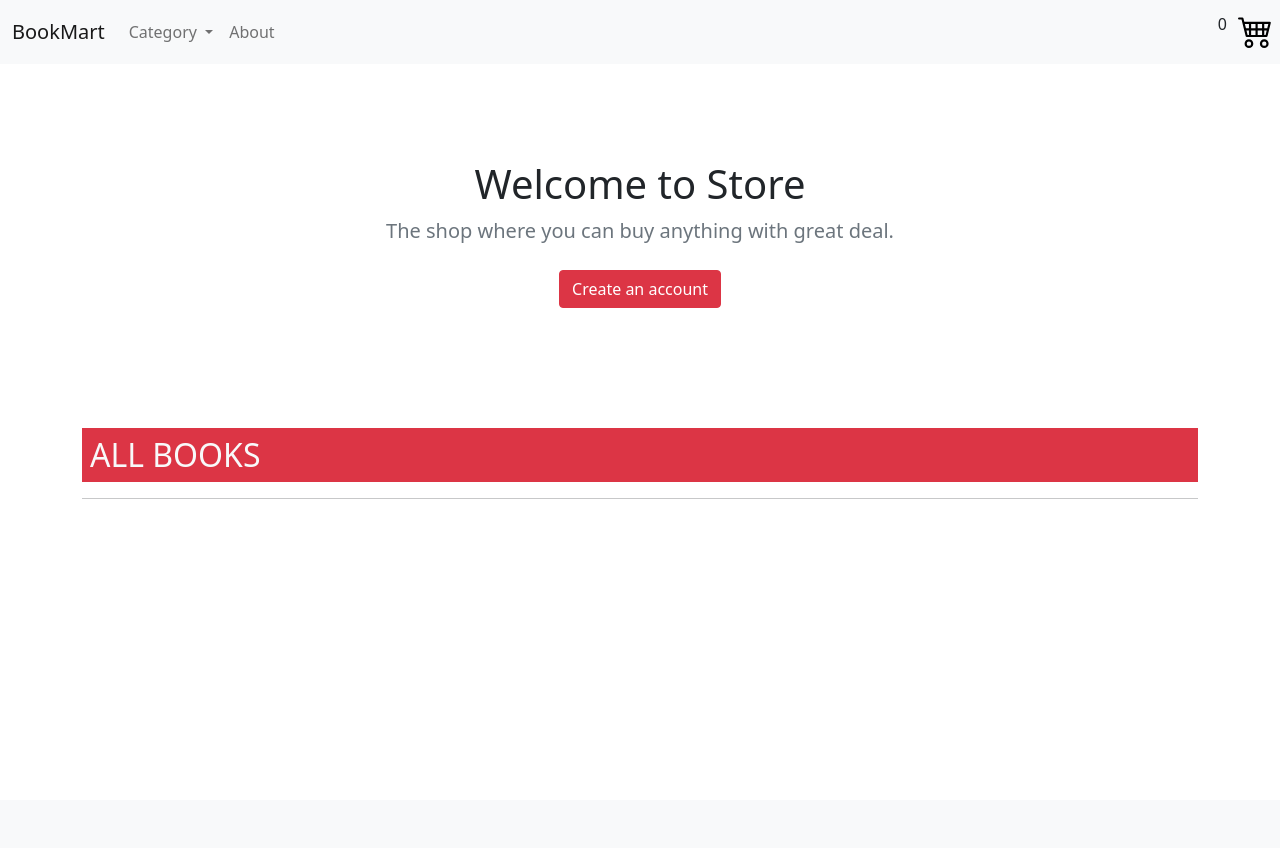
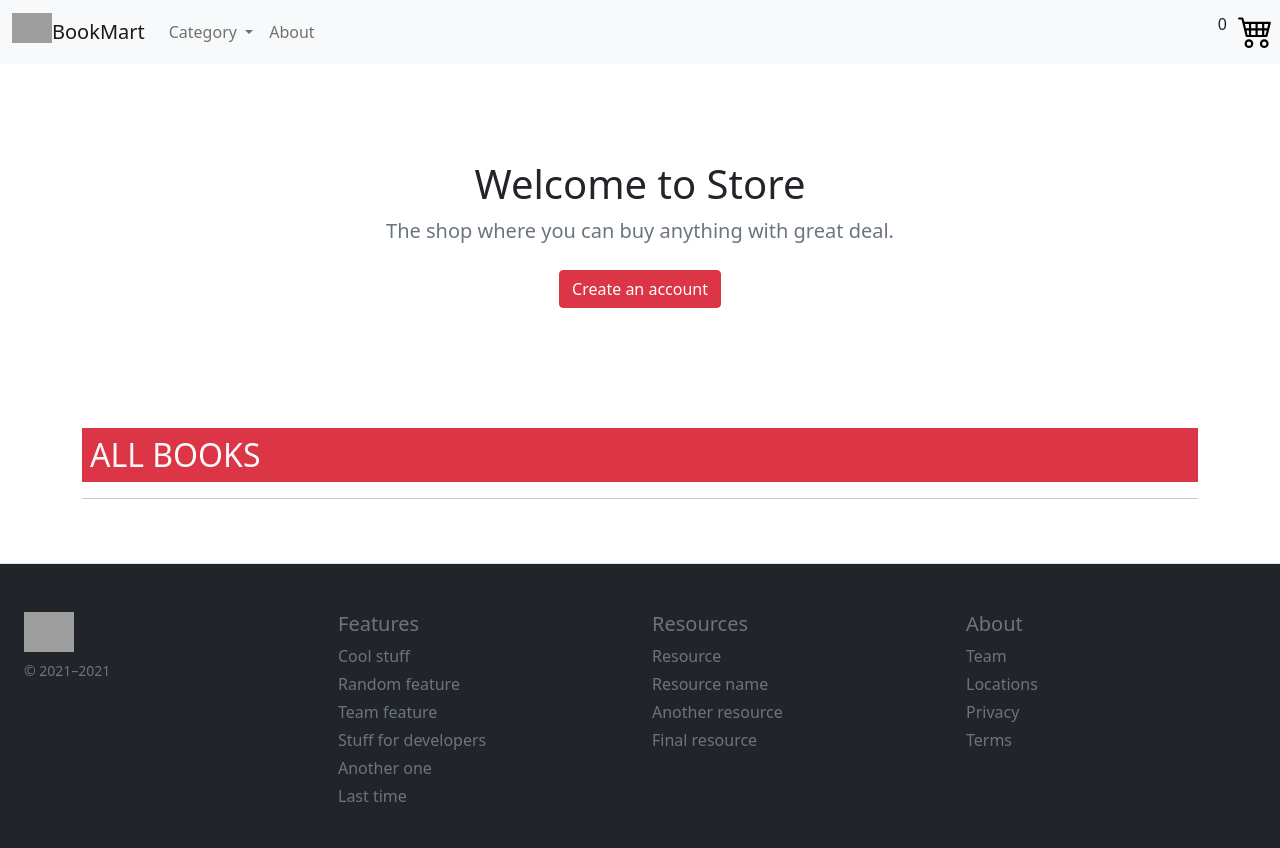
Before and after one commit to nitesh585/ecom-demo, a Django app: page / in a window 1280 px wide. Before the commit the page ends 499 px from the top, so only its background shows below. Run offline with Django 3.2, Linux system fonts and the light colour scheme; data that the repository does not hold is empty; grey boxes are pictures that could not be loaded.

Commit message:
add footer

```diff
--- a/templates/store/base.html
+++ b/templates/store/base.html
@@ -24,6 +24,7 @@
   <body>
     <nav class="navbar navbar-expand-lg navbar-light bg-light">
       <div class="container-fluid">
+              <img class="mb-2" src="https://img.icons8.com/external-justicon-lineal-color-justicon/64/000000/external-book-office-stationery-justicon-lineal-color-justicon.png" alt="" width="40" height="30">
         <a class="navbar-brand" href="/">BookMart</a>
         <button
           class="navbar-toggler"
@@ -99,6 +100,45 @@
     </nav>
 
     <div id="content">{% block content %} {% endblock %}</div>
+
+    <footer class="p-4 mt-5 pt-md-5 bg-dark border-top">
+    <div class="row">
+      <div class="col-12 col-md">
+        <img class="mb-2" src="https://img.icons8.com/external-justicon-lineal-color-justicon/64/000000/external-book-office-stationery-justicon-lineal-color-justicon.png" alt="" width="50" height="40">
+        <small class="d-block mb-3 text-muted">&copy; 2021–2021</small>
+      </div>
+      <div class="col-6 col-md">
+        <h5 class="text-secondary">Features</h5>
+        <ul class="list-unstyled text-small">
+          <li class="mb-1"><a class="link-secondary text-decoration-none" href="#">Cool stuff</a></li>
+          <li class="mb-1"><a class="link-secondary text-decoration-none" href="#">Random feature</a></li>
+          <li class="mb-1"><a class="link-secondary text-decoration-none" href="#">Team feature</a></li>
+          <li class="mb-1"><a class="link-secondary text-decoration-none" href="#">Stuff for developers</a></li>
+          <li class="mb-1"><a class="link-secondary text-decoration-none" href="#">Another one</a></li>
+          <li class="mb-1"><a class="link-secondary text-decoration-none" href="#">Last time</a></li>
+        </ul>
+      </div>
+      <div class="col-6 col-md">
+        <h5 class="text-secondary">Resources</h5>
+        <ul class="list-unstyled text-small">
+          <li class="mb-1"><a class="link-secondary text-decoration-none" href="#">Resource</a></li>
+          <li class="mb-1"><a class="link-secondary text-decoration-none" href="#">Resource name</a></li>
+          <li class="mb-1"><a class="link-secondary text-decoration-none" href="#">Another resource</a></li>
+          <li class="mb-1"><a class="link-secondary text-decoration-none" href="#">Final resource</a></li>
+        </ul>
+      </div>
+      <div class="col-6 col-md">
+        <h5 class="text-secondary">About</h5>
+        <ul class="list-unstyled text-small">
+          <li class="mb-1"><a class="link-secondary text-decoration-none" href="#">Team</a></li>
+          <li class="mb-1"><a class="link-secondary text-decoration-none" href="#">Locations</a></li>
+          <li class="mb-1"><a class="link-secondary text-decoration-none" href="#">Privacy</a></li>
+          <li class="mb-1"><a class="link-secondary text-decoration-none" href="#">Terms</a></li>
+        </ul>
+      </div>
+    </div>
+  </footer>
+
     <script
       src="https://cdn.jsdelivr.net/npm/bootstrap@5.1.3/dist/js/bootstrap.bundle.min.js"
       integrity="sha384-ka7Sk0Gln4gmtz2MlQnikT1wXgYsOg+OMhuP+IlRH9sENBO0LRn5q+8nbTov4+1p"
```
